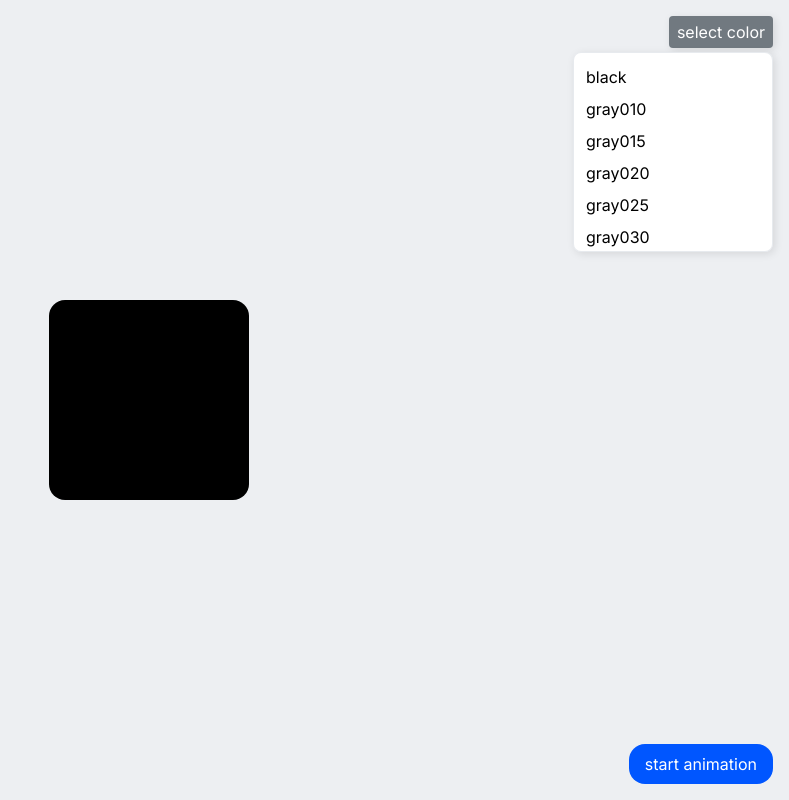
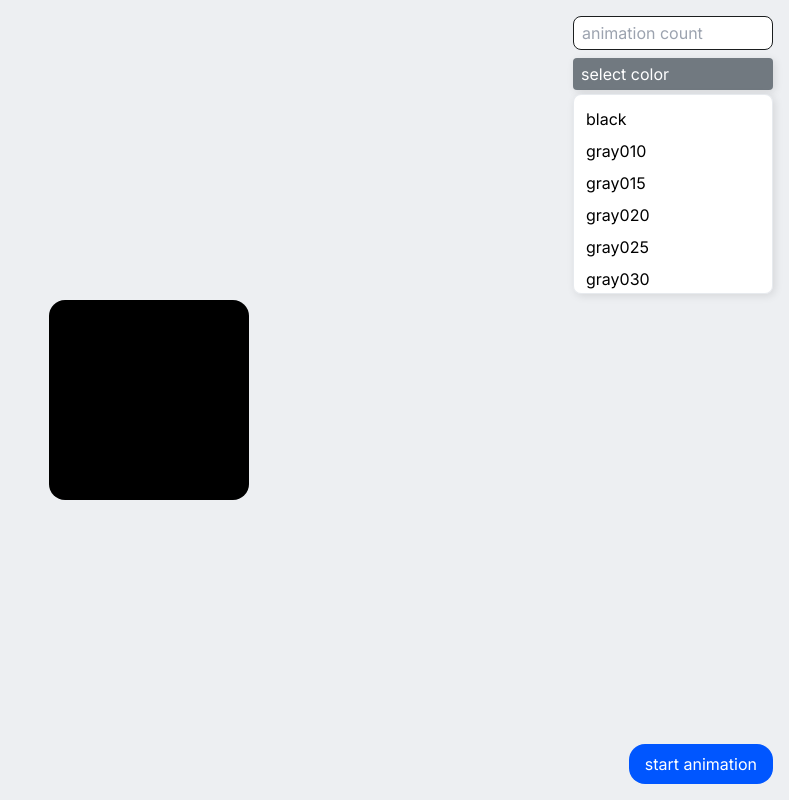
Before and after one commit to yjonghy/framer, a Next.js app: page / in a window 1280 px wide. Both pictures are taken after a click on the element "select color". Shown: the whole page, without its empty margins (491-1280 px from the left). Built offline with nearby package versions, Linux system fonts and the light colour scheme.

Commit message:
animation select 제작 중

```diff
--- a/src/app/page.tsx
+++ b/src/app/page.tsx
@@ -1,15 +1,20 @@
 "use client"
-import {motion, useAnimationControls} from "framer-motion";
-import {useState} from "react";
-import {colorArray} from "@src/data/color";
-import {AnimateType} from "@src/types/AnimateType";
+import { motion, useAnimationControls } from "framer-motion";
+import { useEffect, useState } from "react";
+import { colorArray } from "@src/data/color";
+import { AnimateType } from "@src/types/AnimateType";
+import AnimationColor from "./select-ui/animation-color";
+import AnimationCount from "./select-ui/animation-count";
+import AnimationScale from "./select-ui/animation-scale";
 
 
 export default function Home() {
 
 
-    const [showColorList, setShowColorList] = useState(false)
-    const [selectColor, setSelectColor] = useState(colorArray[0].color)
+    const [animationCount, setAnimationCount] = useState(0)
+    const [colorResult, setColorResult] = useState(colorArray[0].color)
+
+
     const [animateObject, setAnimateObject] = useState<AnimateType>({})
 
     // scale 스케일 (사이즈)
@@ -19,7 +24,6 @@ export default function Home() {
     // ease-in: 보통-빠르게
     // ease-out: 보통-느리게
     // ease-in-out: 천천-보통-천천(ease와 그래프 모양이 같은데, 기울기 변화 속도는 다르다)
-
     const motionVariants = {
         scale: [1, 2, 2, 1, 1],
         rotate: [0, 0, 180, 180, 0],
@@ -36,42 +40,28 @@ export default function Home() {
     return (
         <main className="relative w-full min-h-screen flex flex-col items-center justify-center bg-gray015">
             <motion.div
-                style={{background: selectColor}}
+                style={{ background: colorResult }}
                 animate={controls}
                 initial={false}
-                className={`w-[200px] h-[200px] rounded-[16px]`}
-            />
+                className={`w-[200px] h-[200px] rounded-[16px]`} />
 
             <button
                 onClick={() => {
-                    controls.start(motionVariants).then(r => {console.log(r, "result")})
+                    controls.start(motionVariants).then(r => { console.log(r, "result") })
                 }}
                 className="absolute bottom-[16px] right-[16px] py-[8px] px-[16px] bg-hourblue text-white rounded-[16px]">
                 start animation
             </button>
 
-            <div className="absolute top-[16px] right-[16px]">
-                <p
-                    onClick={() => setShowColorList(!showColorList)}
-                    className="py-[4px] px-[8px] bg-gray050 rounded-[4px] text-white cursor-pointer shadow-shadow10">select color</p>
-                {showColorList &&
-                    <div
-                        className="absolute top-[calc(100%_+_4px)] right-0 py-[8px] w-[200px] h-[200px] overflow-y-auto border border-gray020 rounded-[8px] bg-white shadow-shadow10">
-                        {colorArray.map((item, index) => (
-                            <div
-                                key={item.color}
-                                className="py-[4px] px-[12px] hover:bg-gray020"
-                                onClick={() => {
-                                    setSelectColor(item.color)
-                                    setShowColorList(false)
-                                }}>
-                                {item.title}
-                            </div>
-                        ))}
+            <div className="absolute top-[16px] right-[16px] max-w-[200px]">
+                <div className="w-full flex flex-col gap-[8px]">
+                    <AnimationCount applyCount={(count : number) => setAnimationCount(count)}/>
+                    <div className="relative w-full">
+                        <AnimationColor applyColor={(color : string) => setColorResult(color)}/>
                     </div>
-                }
+                    <AnimationScale animationCount={animationCount}/>
+                </div>
             </div>
-
         </main>
     );
 }
--- /dev/null
+++ b/src/app/select-ui/animation-color.tsx
@@ -0,0 +1,32 @@
+"use client"
+import { useEffect, useState } from "react";
+import { colorArray } from "@src/data/color";
+
+export default function AnimationColor({ applyColor } : any) {
+
+    const [showColorList, setShowColorList] = useState(false)
+
+    return (
+        <>
+            <p
+                onClick={() => setShowColorList(!showColorList)}
+                className="py-[4px] px-[8px] bg-gray050 rounded-[4px] text-white cursor-pointer shadow-shadow10">select color</p>
+            {showColorList &&
+                <div
+                    className="absolute top-[calc(100%_+_4px)] right-0 py-[8px] w-[200px] h-[200px] overflow-y-auto border border-gray020 rounded-[8px] bg-white shadow-shadow10">
+                    {colorArray.map((item, index) => (
+                        <div
+                            key={item.color}
+                            className="py-[4px] px-[12px] hover:bg-gray020"
+                            onClick={() => {
+                                applyColor(item.color)
+                                setShowColorList(false)
+                            }}>
+                            {item.title}
+                        </div>
+                    ))}
+                </div>
+            }
+        </>
+    )
+}
--- /dev/null
+++ b/src/app/select-ui/animation-count.tsx
@@ -0,0 +1,13 @@
+"use client"
+import { useEffect, useState } from "react";
+
+export default function AnimationCount({applyCount} : any) {
+
+    return (
+        <div className="w-full">
+            <input
+                onChange={(e) => !Number.isNaN(Number(e.target.value)) && applyCount(Number(e.target.value))}
+                placeholder="animation count" type="text" className="w-full py-[4px] px-[8px] rounded-[8px] border border-gray080 bg-white outline-0" />
+        </div>
+    )
+}
--- /dev/null
+++ b/src/app/select-ui/animation-scale.tsx
@@ -0,0 +1,25 @@
+"use client"
+import { useEffect, useState } from "react";
+
+export default function AnimationScale({ animationCount, applyScale }: any) {
+
+    console.log(animationCount)
+
+    //ex) {index : 0, scale : 1}
+    //reset -> animationCount를 dependency 로 사용하고 걍 바뀔때마다 array reset
+    return (
+        <div className="w-full">
+            <p>animation scale</p>
+            <div className="w-full flex flex-col gap-[4px]">
+                {Array(animationCount).fill(0).map((item: number, index: number) => (
+                    <div key={index} className="w-full flex gap-[2px] justify-center items-center">
+                        <input
+                            placeholder={`animation scale ${index + 1}`}
+                            type="text"
+                            className="py-[4px] px-[8px] rounded-[8px] border border-gray080 bg-white outline-0" />
+                    </div>
+                ))}
+            </div>
+        </div>
+    )
+}
```
